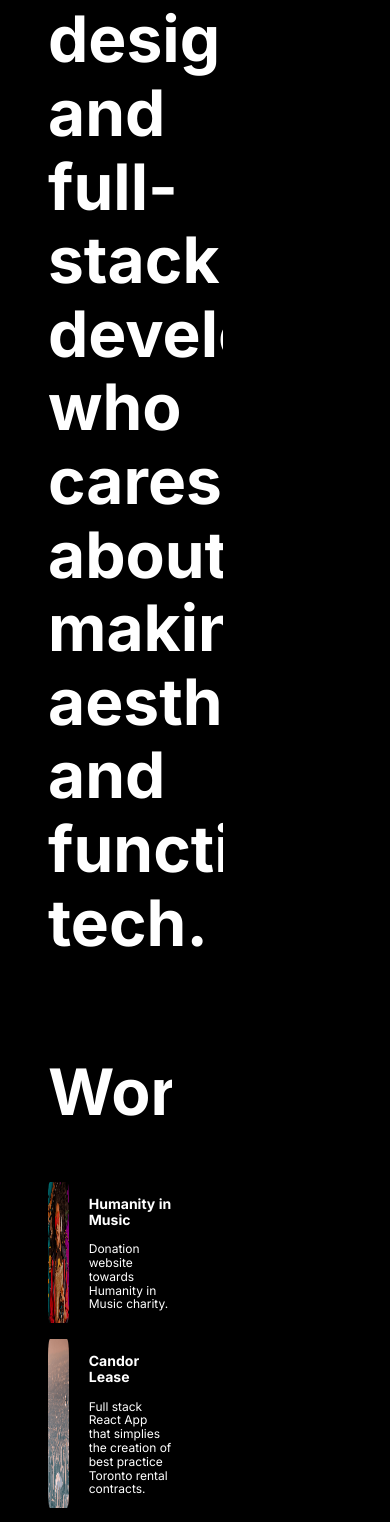
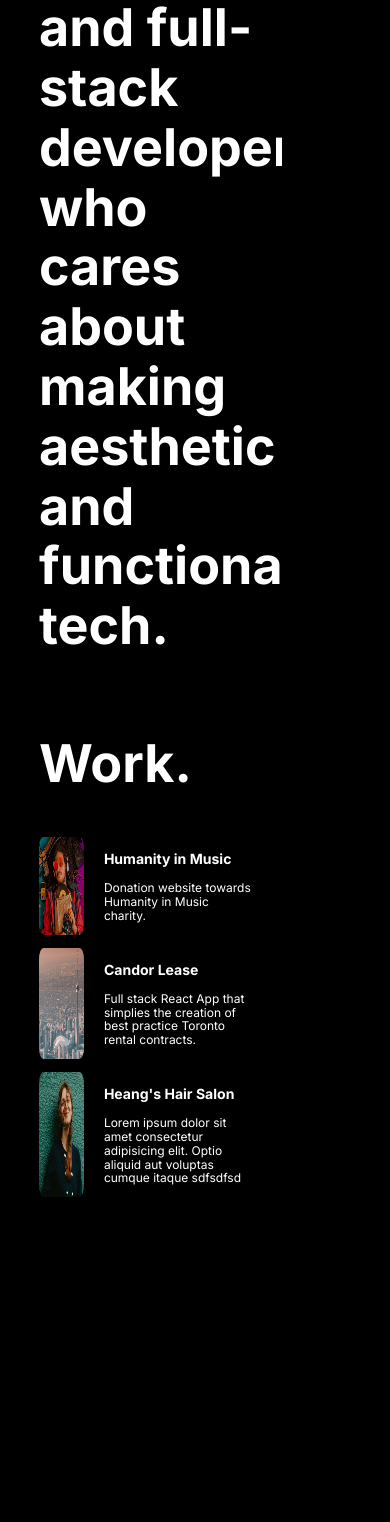
Before and after one commit to wajeff/portfolio-website, a React (Vite) app: page / in a window 390 px wide. Shown: the part 444-1966 px from the top of the page. Built offline with nearby package versions, Linux system fonts and the light colour scheme.

Commit message:
Added media queries to App.css to change rem size on <750px screens
Added media queries to Work css to match nav disappearance

Changed hero style name to match tag

Modified Hero component size css in <750px screens for better appearnce

```diff
--- a/src/App.css
+++ b/src/App.css
@@ -11,3 +11,13 @@
 h2{
  font-size: 4rem;
 }
+@media (max-width: 750px) {
+    html{
+        font-size: 12.5px;
+    }
+}
+@media (max-width: 1000px) {
+    html{
+        font-size: 13px;
+    }
+}
--- a/src/components/Hero/Hero.jsx
+++ b/src/components/Hero/Hero.jsx
@@ -7,7 +7,7 @@ const Hero = () => {
         <li className={styles['hero__list-item']}>Recruiters</li>
         <li className={styles['hero__list-item']}>Engineers</li>
        </ul>
-       <h1 className = {styles.hero__paragraph}>Hello there, I’m a designer and full-stack developer who cares about making aesthetic and functional tech.</h1>
+       <h1 className = {styles.hero__header}>Hello there, I’m a designer and full-stack developer who cares about making aesthetic and functional tech.</h1>
 
     </section>
   )
--- a/src/components/Hero/Hero.module.css
+++ b/src/components/Hero/Hero.module.css
@@ -3,7 +3,7 @@
     min-height: 100vh;
     max-width: 70vw;
     margin-left: 30vw;
-    padding-right: 5%;
+    padding-right: 1%;
     flex-direction: column;
     padding-top:19.5vh;
 }
@@ -18,13 +18,12 @@
 }
 .hero__list-item{
     opacity: 0;
-
     flex: 1 1 100%;
     font-size:.9rem;
     list-style: none;
     overflow:hidden;
 }
-.hero__paragraph{
+.hero__header{
     font-size: 4rem;
     margin-top: 0px;
     overflow-y: hidden;
@@ -60,11 +59,11 @@
 @media (max-width: 750px) {
     .hero{
         padding-left:3rem;
-        width: 100vw;
+        min-width: 100vw;
         margin-left: 0;
     }
     .hero__paragraph{
-        min-width:85%;
+        width: 80%;
     }
     .hero__list{
         width: 60%;
--- a/src/components/Work/Work.module.css
+++ b/src/components/Work/Work.module.css
@@ -1,10 +1,8 @@
 .work{
-    display: flex;
     min-height: 100vh;
-    max-width: 49%;
+    max-width: 70vw;
     margin-left: 30vw;
     padding-right: 5%;
-    flex-direction: column;
 }
 .work__title{
     overflow: hidden;
@@ -18,14 +16,17 @@
 .work__works-description{
     flex:1;
     overflow: hidden;
+      max-width:70%;
+
 }
 .work__works-image {
-    flex:.25 1;
+    flex:.3 1;
     border-radius: 10%;
 }
 .work__works-paragraph{
     flex:1;
     overflow: hidden;
+
 }
 .work__works-title{
     overflow: hidden;
@@ -40,3 +41,11 @@
     }
 
 }
+
+@media (max-width: 750px) {
+    .work{
+        padding-left:3rem;
+        width: 100vw;
+        margin-left: 0;
+    }
+}
```
